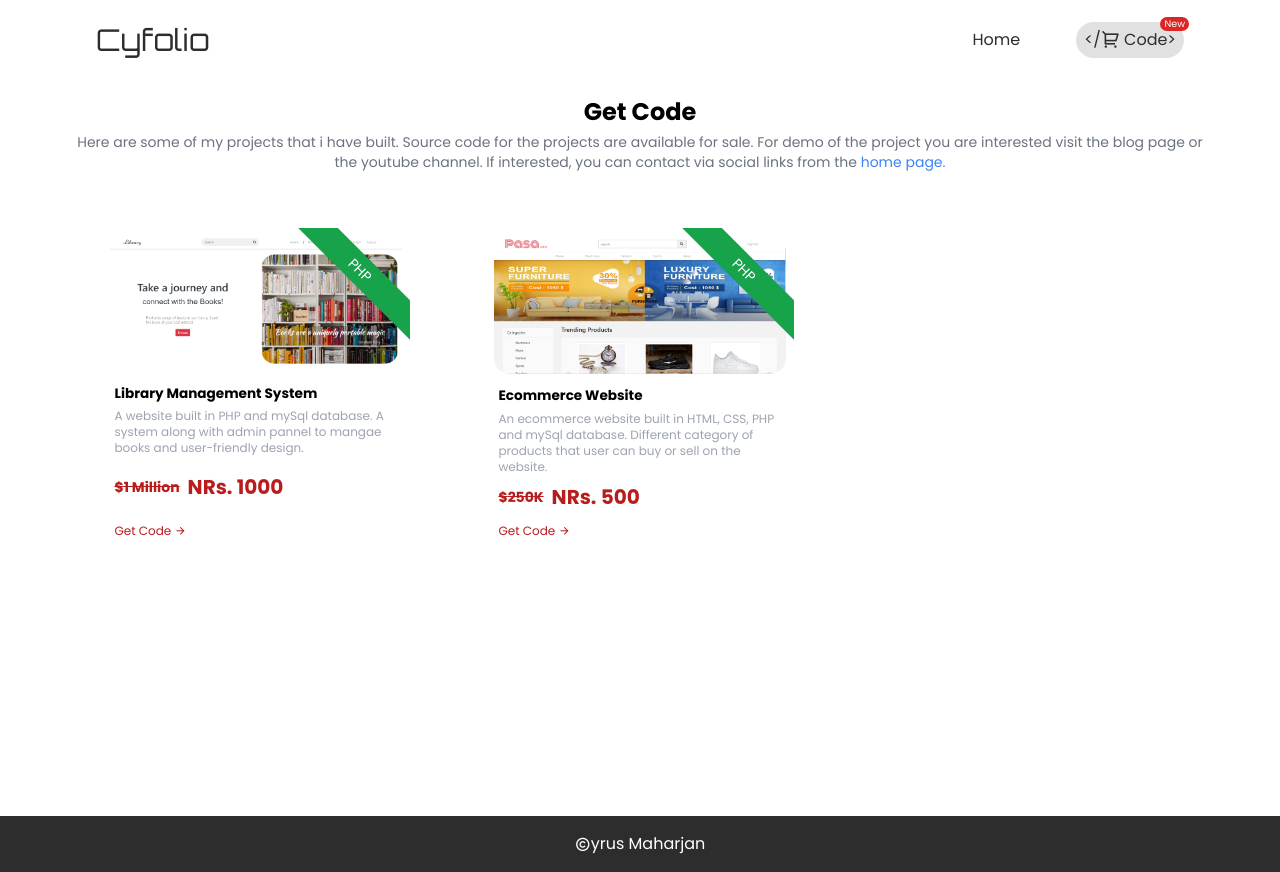
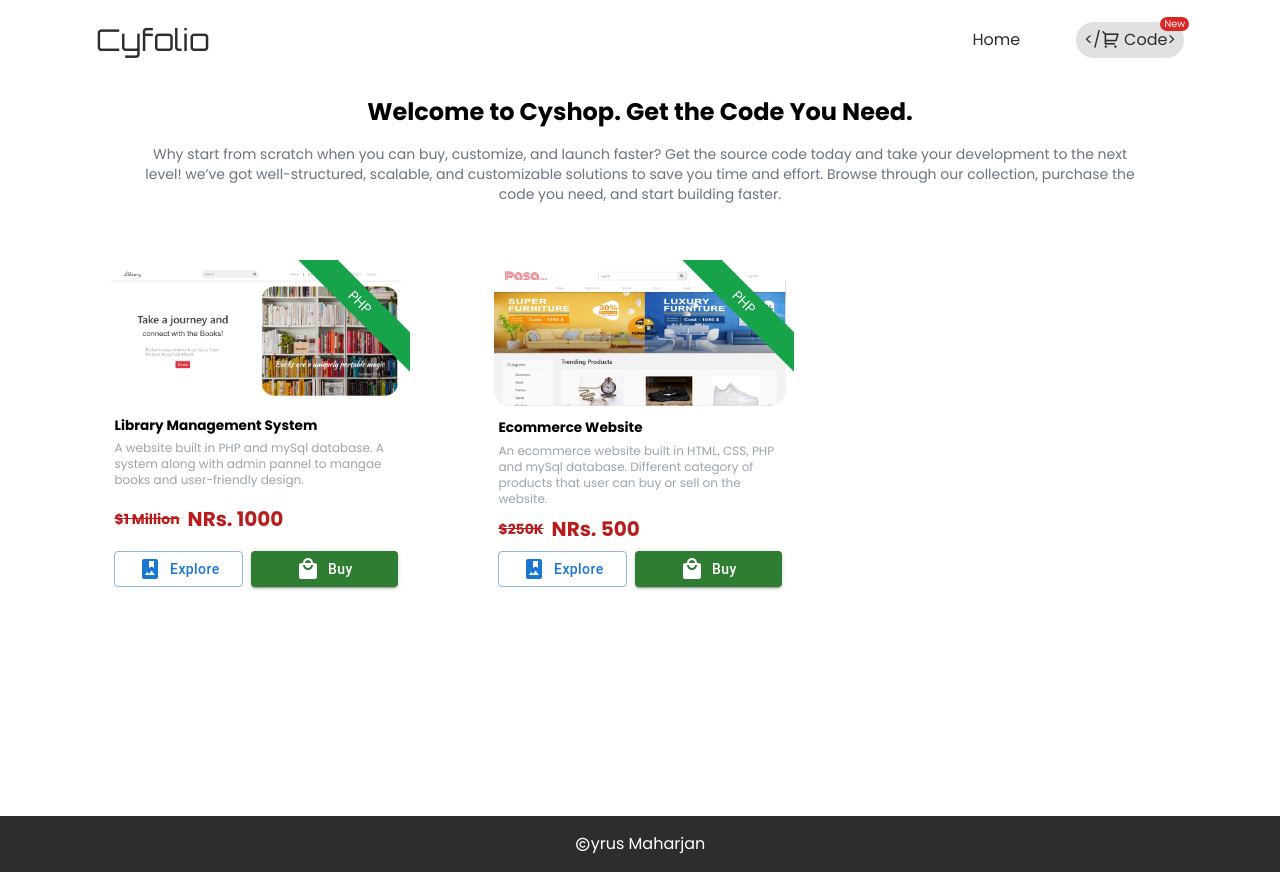
Before and after one commit to cyruu/nextjs_cyfolio, a Next.js app: page /cyshop in a window 1280 px wide. Built offline with nearby package versions, Linux system fonts and the light colour scheme.

Commit message:
buy code design

```diff
--- a/src/app/blogs/[blogid]/page.tsx
+++ b/src/app/blogs/[blogid]/page.tsx
@@ -5,9 +5,13 @@
 import { blogs } from "@/index";
 import { Prism as SyntaxHighlighter } from "react-syntax-highlighter";
 import { oneDark } from "react-syntax-highlighter/dist/esm/styles/prism";
+import InstagramIcon from "@mui/icons-material/Instagram";
+import LocalMallIcon from "@mui/icons-material/LocalMall";
 import Link from "next/link";
+import { Box, Button, Modal, TextareaAutosize, TextField } from "@mui/material";
 const SingleBlog = ({ params }: any) => {
   const blogid = params.blogid;
+  const [openBuyModal, setopenbuyModal] = useState(false);
   const [noOfBlogs, setnoOfBlogs] = useState(3);
   const [ytLoading, setytLoading] = useState(true);
   const [loading, setLoading] = useState(true);
@@ -78,7 +82,8 @@
       <div className="blog-otherblogs-container relative flex  mt-24 w-[90%] mx-auto mb-16 md:w-[90%]">
         {/* main blog container */}
         <div className="blogcontainer w-full md:w-[75%] md:pr-8 md:border-r md:border-gray-200">
-          <div className="titledate py-2 sticky top-[10vh] bg-white z-10">
+          <div className="text-button sticky top-[10vh] bg-white py-2  md:flex md:items-start">
+            <div className="titledate flex-1  z-10">
               <p className="blogtitle text-xl font-bold   md:text-3xl">
                 {singleBlogObject.title}
               </p>
@@ -88,6 +93,108 @@
                 </p>
               ) : (
                 ""
+              )}
+            </div>
+            {singleBlogObject.forsale && (
+              <>
+                <Button
+                  variant="contained"
+                  color="success"
+                  className="my-2 text-xs md:text-[1rem] md:m-0"
+                  onClick={() => setopenbuyModal(true)}
+                >
+                  <LocalMallIcon className="mr-2" />
+                  Buy code
+                </Button>
+                <Modal
+                  open={openBuyModal}
+                  onClose={() => setopenbuyModal(false)}
+                  aria-labelledby="modal-modal-title"
+                  aria-describedby="modal-modal-description"
+                  className="flex items-center justify-center"
+                >
+                  <Box className="bg-white w-[90%]  p-4 rounded-xl md:w-[40%] md:p-8">
+                    <h1 className="text-3xl mb-3 font-bold mx-auto w-max text-gray-600">
+                      Get Your Code
+                    </h1>
+                    <p className="mx-auto w-max text-sm flex flex-col mb-8 text-gray-500 ">
+                      Recommended to contact me through
+                      <Link
+                        href="https://www.instagram.com/cyruz_maharjan/"
+                        target="_blank"
+                        className="bg-[rgba(225,48,108,0.8)] py-1 text-center mt-1 px-2 ml-1 font-medium rounded-full text-[.8rem] text-white"
+                      >
+                        <InstagramIcon className="text-[1.2rem] mr-1 mb-0.5" />
+                        cyruz_maharjan
+                      </Link>
+                    </p>
+                    <form
+                      onSubmit={() => {
+                        alert("Currently not avaliable");
+                      }}
+                      className="space-y-4"
+                    >
+                      {/* Full Name */}
+                      <TextField
+                        variant="outlined"
+                        label="Full Name"
+                        size="medium"
+                        className="w-full"
+                      />
+                      {/* Email */}
+
+                      <TextField
+                        variant="outlined"
+                        label="Email"
+                        size="medium"
+                        className="w-full"
+                      />
+
+                      {/* Selected Porject */}
+                      <TextField
+                        variant="outlined"
+                        label="Selected Project"
+                        size="medium"
+                        className="w-full"
+                        value={singleBlogObject?.title}
+                        onChange={() => {}}
+                        disabled
+                      />
+                      {/* Selected Porject */}
+                      <TextField
+                        variant="outlined"
+                        label="Price"
+                        size="medium"
+                        className="w-full"
+                        value={`NRs. ${singleBlogObject?.price}`}
+                        onChange={() => {}}
+                        disabled
+                      />
+
+                      {/* Description */}
+                      <div style={{ marginTop: ".5rem" }} className="">
+                        <label className="text-sm text-gray-600">
+                          Description
+                        </label>
+                        <textarea
+                          style={{ margin: "0px" }}
+                          className="border border-2  rounded-md text-sm w-full p-2 outline-blue-500 border-gray-200"
+                        />
+                      </div>
+
+                      {/* Submit Button */}
+                      <Button
+                        type="submit"
+                        variant="contained"
+                        color="success"
+                        className="w-full text-[1rem]"
+                      >
+                        Send Purchase Request
+                      </Button>
+                    </form>
+                  </Box>
+                </Modal>
+              </>
             )}
           </div>
           <p className="firstIntroduction mt-5 text-xs md:text-base">
@@ -170,17 +277,7 @@
           ) : (
             ""
           )}
-          {/* for sale */}
-          {singleBlogObject.forsale ? (
-            <p className="text-sm md:text-base">
-              Wanna buy code? Visit cyshop{" "}
-              <Link href={singleBlogObject.forsale} className="text-blue-500">
-                here
-              </Link>
-            </p>
-          ) : (
-            ""
-          )}
+
           {/* if no yt display thubnail */}
           {/* <div
           className={`thumbnail w-full md:w-[315px] ${
--- a/src/app/cyshop/page.tsx
+++ b/src/app/cyshop/page.tsx
@@ -3,6 +3,9 @@
 import Link from "next/link";
 import React, { useEffect } from "react";
 import { codesell } from "@/codesell/codesell";
+import { Button } from "@mui/material";
+import LocalMallIcon from "@mui/icons-material/LocalMall";
+import PhotoAlbumIcon from "@mui/icons-material/PhotoAlbum";
 
 const CyShopPage = () => {
   useEffect(() => {
@@ -13,15 +16,15 @@
   return (
     <div className="cyshopcontainer min-h-[90vh] mt-[10vh] ">
       <div className="cyshopdescription w-[90%] mb-10 mx-auto mt-32 text-center md:mt-24 md:mb-14">
-        <p className="text-xl font-bold md:text-2xl ">Get Code</p>
-        <p className="text-xs text-gray-500 mt-1 md:text-sm">
-          Here are some of my projects that i have built. Source code for the
-          projects are available for sale. For demo of the project you are
-          interested visit the blog page or the youtube channel. If interested,
-          you can contact via social links from the{" "}
-          <Link href="/" className="text-blue-500">
-            home page.
-          </Link>
+        <p className="text-md font-bold mb-4 md:text-2xl ">
+          Welcome to Cyshop. Get the Code You Need.
+        </p>
+        <p className="text-xs  text-gray-500 mt-1 md:text-sm md:px-20">
+          Why start from scratch when you can buy, customize, and launch faster?
+          Get the source code today and take your development to the next level!
+          we’ve got well-structured, scalable, and customizable solutions to
+          save you time and effort. Browse through our collection, purchase the
+          code you need, and start building faster.
         </p>
       </div>
       <div
@@ -30,11 +33,11 @@
       >
         {codesell.map((codesel) => {
           return (
-            <Link
-              href={codesel.gitlink}
-              target="_blank"
+            <div
+              // href={codesel.gitlink}
+              // target="_blank"
               rel="noopener noreferrer"
-              className="relative codeselitem flex flex-col w-[100%] h-full rounded-2xl overflow-hidden transition-all duration-200 ease-in hover:shadow-md md:w-[80%] "
+              className="relative codeselitem cursor-pointer pb-4 flex flex-col w-[100%] h-full rounded-2xl overflow-hidden transition-all duration-200 ease-in hover:shadow-md md:w-[80%] "
               key={codesel.id}
             >
               <div
@@ -66,11 +69,27 @@
                     NRs. {codesel.price}
                   </p>
                 </div>
-                <span className="codeselbutton text-xs mt-3 mb-3 mr-auto text-red-700">
-                  Get Code <i className="ri-arrow-right-line"></i>
-                </span>
+                <div className="buttons mt-2 flex ">
+                  <Link href={`blogs/${codesel.id}`} className="w-full mr-2">
+                    <Button
+                      variant="outlined"
+                      className=" w-full text-md text-[1rem] text-gray-500"
+                    >
+                      <PhotoAlbumIcon className="mr-2" />
+                      Explore
+                    </Button>
+                  </Link>
+
+                  <Button
+                    variant="contained"
+                    color="success"
+                    className="w-full ml-2 text-[1rem]"
+                  >
+                    <LocalMallIcon className="mr-2" /> Buy
+                  </Button>
+                </div>
               </div>
-            </Link>
+            </div>
           );
         })}
       </div>
--- a/src/app/layout.tsx
+++ b/src/app/layout.tsx
@@ -1,13 +1,21 @@
+"use client";
 import type { Metadata } from "next";
 import { Inter } from "next/font/google";
 import "./globals.css";
 import { Navbar, Footer } from "@/index";
-const inter = Inter({ subsets: ["latin"] });
+import { createTheme, ThemeProvider } from "@mui/material";
 
-export const metadata: Metadata = {
-  title: "Cyfolio",
-  description: "Generated by create next app",
-};
+const theme = createTheme({
+  components: {
+    MuiButton: {
+      styleOverrides: {
+        root: {
+          textTransform: "none",
+        },
+      },
+    },
+  },
+});
 
 export default function RootLayout({
   children,
@@ -26,10 +34,12 @@
         />
         <title>Cyfolio</title>
       </head>
-      <body className={inter.className}>
-        <Navbar />
-        {children}
-        <Footer />
+      <body>
+        <ThemeProvider theme={theme}>
+          <Navbar />
+          {children}
+          <Footer />
+        </ThemeProvider>
       </body>
     </html>
   );
--- a/src/blogs/blogs.js
+++ b/src/blogs/blogs.js
@@ -43,7 +43,8 @@
     indexHtml: "",
     css: "",
     js: "",
-    forsale: "/cyshop",
+    forsale: true,
+    price: "1000",
   },
   // blog... ecom  website
   {
@@ -71,7 +72,8 @@
     indexHtml: "",
     css: "",
     js: "",
-    forsale: "/cyshop",
+    forsale: true,
+    price: "500",
   },
   // blog2 navbar animation
   {
--- a/src/codesell/codesell.js
+++ b/src/codesell/codesell.js
@@ -3,7 +3,7 @@
 export const codesell = [
   // first library system
   {
-    id: "library-system",
+    id: "library-website",
     title: "Library Management System",
     introduction:
       "A website built in PHP and mySql database. A system along with admin pannel to mangae books and user-friendly design.",
@@ -15,7 +15,7 @@
   },
   // first library system
   {
-    id: "ecommerce",
+    id: "ecom-website",
     title: "Ecommerce Website",
     introduction:
       "An ecommerce website built in HTML, CSS, PHP and mySql database. Different category of products that user can buy or sell on the website.",
```
Also changed, not shown: package.json (+4 -3 lines), 1 other file (tests, documents, lock files or other folders). Lines whose indentation alone changed are shown as unchanged.
